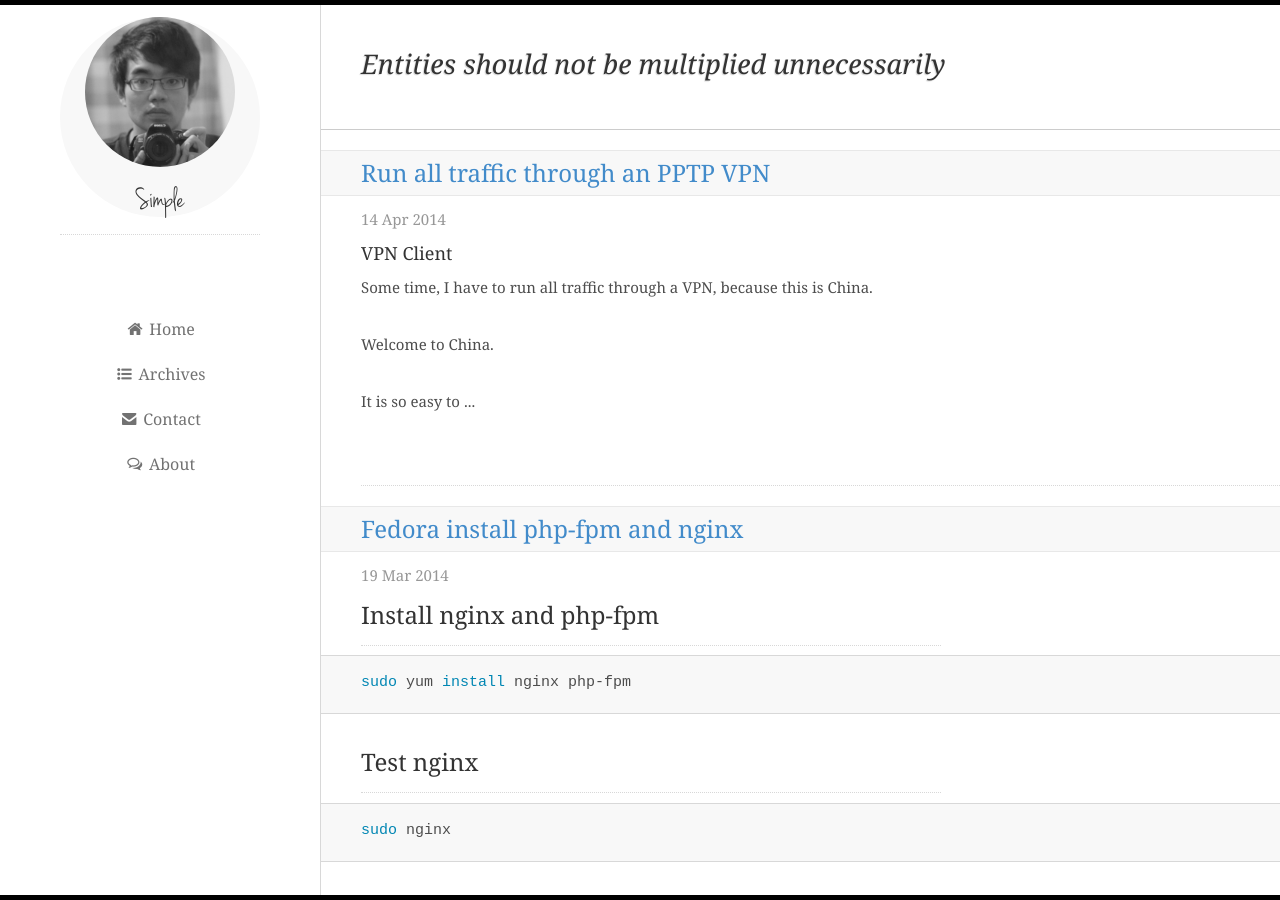
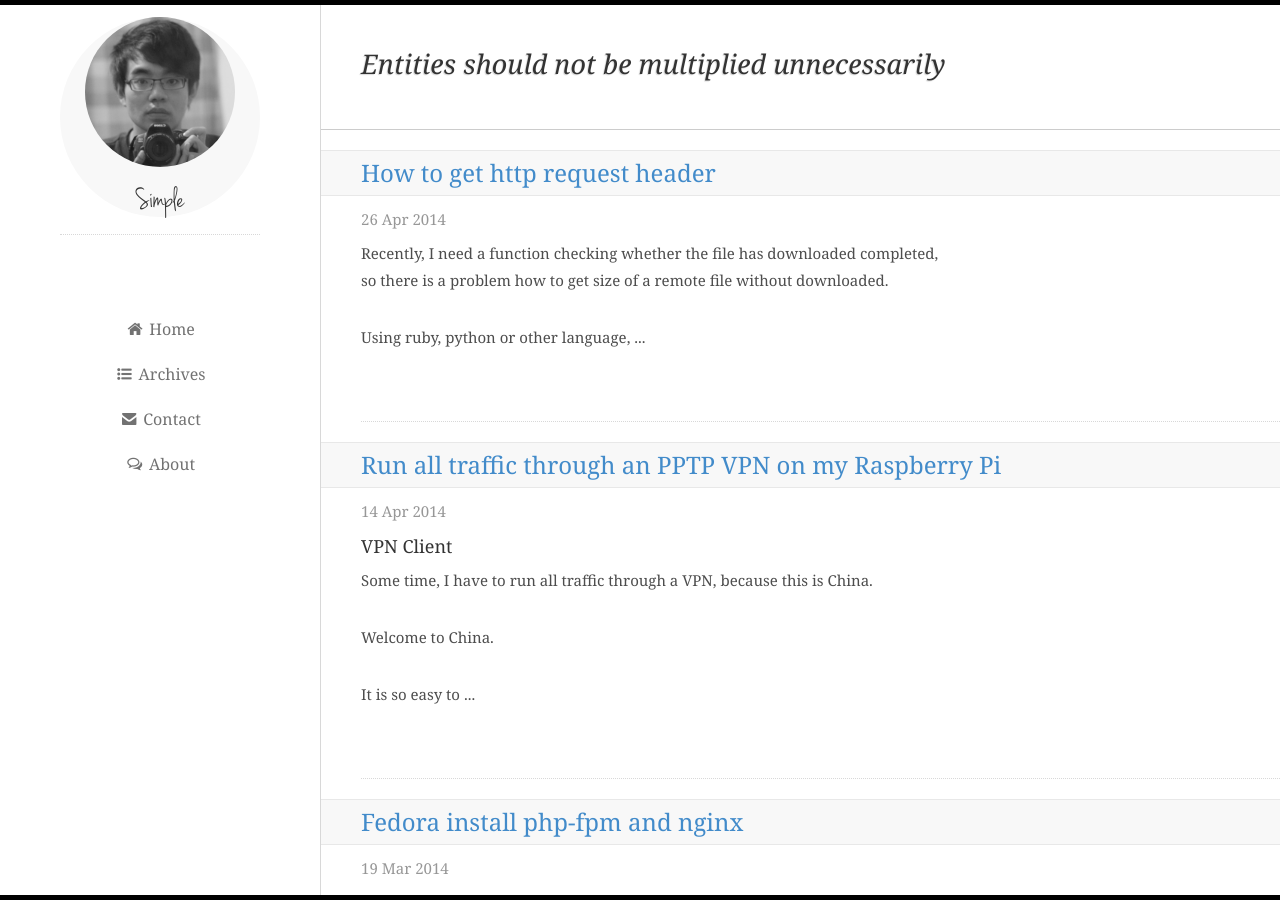
Before and after one commit to zhaoxuan/blog_source, a Jekyll site: the page built from index.html, in a window 1280 px wide and 900 px high. Built offline with Jekyll 4.4.1, drawn with Linux system fonts in a browser that asks for light colours; the list of posts is cut into pages by our own code; comment, search, counter and statistics services are not loaded; some of the changed text lies outside the part shown.

Commit message:
a new post and changing post title

```diff
--- a/_posts/2014-04-14-pptp-in-my-pi.markdown
+++ b/_posts/2014-04-14-pptp-in-my-pi.markdown
@@ -1,6 +1,6 @@
 ---
 layout: post
-title: "Run all traffic through an PPTP VPN"
+title: "Run all traffic through an PPTP VPN on my Raspberry Pi"
 date: 2014-04-14 09:01
 comments: true
 categories: pi
--- /dev/null
+++ b/_posts/2014-04-26-get-http-header.markdown
@@ -0,0 +1,28 @@
+---
+layout: post
+title: "How to get http request header"
+date: 2014-04-26 15:13
+comments: true
+categories: linux
+---
+Recently, I need a function checking whether the file has downloaded completed, so there is a problem how to get size of a remote file without downloaded.
+
+Using ruby, python or other language, I can't get the this from URL immediately.
+
+So I have to come be to linux
+
+    man wget
+    man axel
+    man curl
+    ...
+
+Yep, In the manual of curl, I get this
+
+    curl -I, --head
+    (HTTP/FTP/FILE) Fetch the HTTP-header only! HTTP-servers feature the command HEAD which  this  uses
+    to  get  nothing  but the header of a document. When used on an FTP or FILE file, curl displays the
+    file size and last modification time only.
+
+Try, looking for the information You want.
+
+Enjoy it.
```
